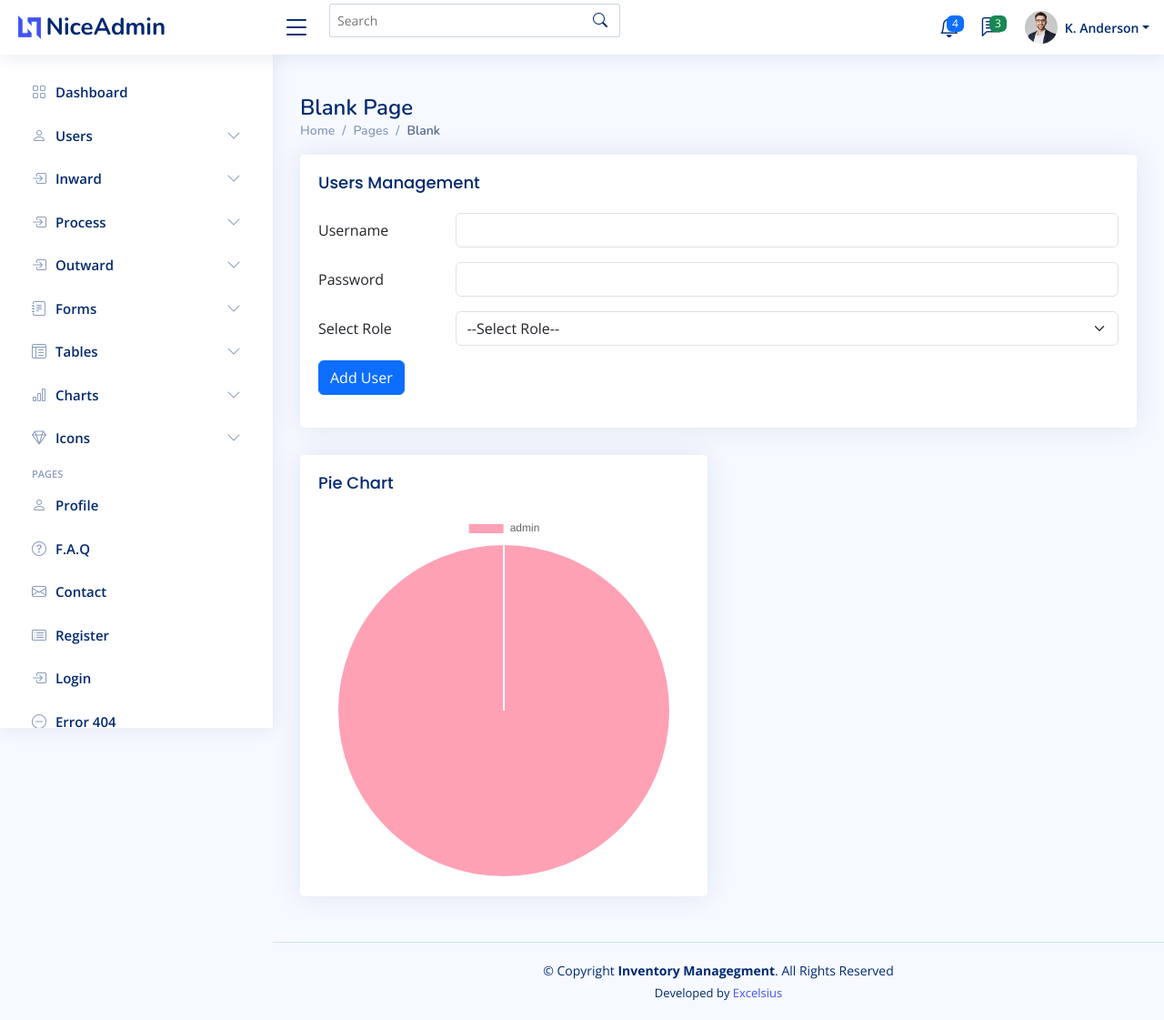
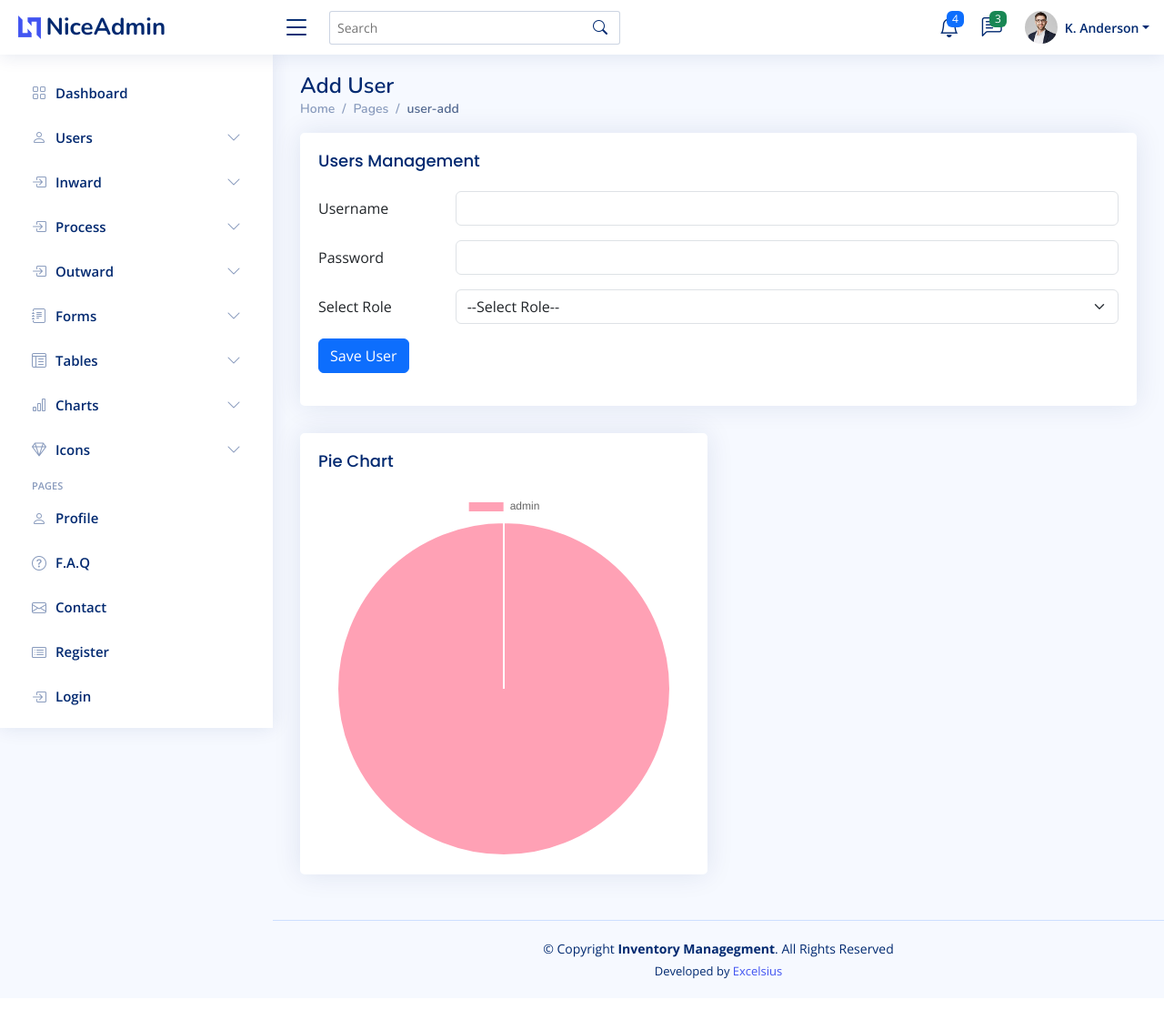
Before and after one commit to Bhavik-prajapati/InventoryManagegment, a PHP site: page /user-add.php in a window 1280 px wide. Shown: the whole page at 91% size. After the commit the page ends 1076 px from the top, so only its background shows below. Run offline with PHP 8.4, Linux system fonts and the light colour scheme; the visitor is signed in with stand-in values (Sample User, id 1); some libraries are stand-ins or nearby versions.

Commit message:
user edit added

```diff
--- a/user-add.php
+++ b/user-add.php
@@ -1,4 +1,3 @@
-Copy code
 <?php
 include("connection.php");
 session_start();
@@ -10,9 +9,30 @@ $roles = [];
 $counts = [];
 
 if ($result->num_rows > 0) {
-    while($row = $result->fetch_assoc()) {
+    while ($row = $result->fetch_assoc()) {
         $roles[] = $row["role"];
         $counts[] = $row["count"];
+    }
+}
+
+$user = [];
+$id = isset($_GET['id']) ? $_GET['id'] : null;
+if ($id) {
+    $user_query = "SELECT * FROM user_master WHERE id = ?";
+    $user_stmt = $conn->prepare($user_query);
+    if ($user_stmt) {
+        $user_stmt->bind_param("i", $id);
+        $user_stmt->execute();
+        $result = $user_stmt->get_result();
+        if ($result->num_rows > 0) {
+            $user = $result->fetch_assoc();
+        } else {
+            echo '<script>alert("User not found.");</script>';
+        }
+        echo "<script>console.log(".json_encode($user).")</script>";
+        $user_stmt->close();
+    } else {
+        echo "Error preparing statement: " . $conn->error;
     }
 }
 
@@ -23,43 +43,57 @@ if (isset($_POST['btn-adduser'])) {
         $role = $_POST['role'];
         $date = date('Y-m-d H:i:s');
 
-        // Check if username already exists
-        $check_query = "SELECT * FROM user_master WHERE username = ?";
+        $check_query = "SELECT * FROM user_master WHERE username = ?" . ($id ? " AND id != ?" : "");
         $check_stmt = $conn->prepare($check_query);
 
         if ($check_stmt) {
+            if ($id) {
+                $check_stmt->bind_param("si", $username, $id);
+            } else {
                 $check_stmt->bind_param("s", $username);
+            }
             $check_stmt->execute();
             $check_stmt->store_result();
 
             if ($check_stmt->num_rows > 0) {
                 echo '<script>alert("Username already exists. Please choose a different username.");</script>';
             } else {
-                // Username is unique, proceed with insertion
                 $hashed_password = password_hash($password, PASSWORD_DEFAULT);
+
+                if ($id) {
+                    $update_query = "UPDATE user_master SET username = ?, password = ?, role = ?, date = ? WHERE id = ?";
+                    $update_stmt = $conn->prepare($update_query);
+                    if ($update_stmt) {
+                        $update_stmt->bind_param("ssssi", $username, $hashed_password, $role, $date, $id);
+                        if ($update_stmt->execute()) {
+                            echo '<script>alert("User updated successfully!");</script>';
+                        } else {
+                            echo "Error executing statement: " . $update_stmt->error;
+                        }
+                        $update_stmt->close();
+                    } else {
+                        echo "Error preparing statement: " . $conn->error;
+                    }
+                } else {
                     $insert_query = "INSERT INTO user_master (username, password, role, date) VALUES (?, ?, ?, ?)";
                     $insert_stmt = $conn->prepare($insert_query);
-
                     if ($insert_stmt) {
                         $insert_stmt->bind_param("ssss", $username, $hashed_password, $role, $date);
-
                         if ($insert_stmt->execute()) {
                             echo '<script>alert("New user added successfully!");</script>';
                         } else {
                             echo "Error executing statement: " . $insert_stmt->error;
                         }
-
                         $insert_stmt->close();
                     } else {
                         echo "Error preparing statement: " . $conn->error;
                     }
                 }
-
+            }
             $check_stmt->close();
         } else {
             echo "Error preparing check statement: " . $conn->error;
         }
-
         $conn->close();
     } else {
         echo "All form fields are required.";
@@ -118,12 +152,12 @@ if (isset($_POST['btn-adduser'])) {
   <main id="main" class="main">
 
     <div class="pagetitle">
-      <h1>Blank Page</h1>
+      <h1>Add User</h1>
       <nav>
         <ol class="breadcrumb">
           <li class="breadcrumb-item"><a href="index.html">Home</a></li>
           <li class="breadcrumb-item">Pages</li>
-          <li class="breadcrumb-item active">Blank</li>
+          <li class="breadcrumb-item active">user-add</li>
         </ol>
       </nav>
     </div><!-- End Page Title -->
@@ -134,37 +168,33 @@ if (isset($_POST['btn-adduser'])) {
         <div class="card">
             <div class="card-body">
               <h5 class="card-title">Users Management</h5>
-
-              <!-- General Form Elements -->
               <form method="POST" action="">
                 <div class="row mb-3">
-                  <label for="inputEmail" name="username" class="col-sm-2 col-form-label">Username</label>
+                  <label for="inputEmail" class="col-sm-2 col-form-label">Username</label>
                   <div class="col-sm-10">
-                    <input type="email" name="username" class="form-control">
+                    <input type="email" name="username" class="form-control" value="<?php echo isset($user['username']) ? $user['username'] : ''; ?>">
                   </div>
                 </div>
                 <div class="row mb-3">
-                  <label for="inputPassword" name="password" class="col-sm-2 col-form-label">Password</label>
+                  <label for="inputPassword" class="col-sm-2 col-form-label">Password</label>
                   <div class="col-sm-10">
-                    <input type="password" name="password" class="form-control">
+                    <input type="password" name="password" class="form-control" value="<?php echo isset($user['password']) ? $user['password'] : ''; ?>">
                   </div>
                 </div>
-
                 <div class="row mb-3">
                   <label class="col-sm-2 col-form-label">Select Role</label>
                   <div class="col-sm-10">
                     <select name="role" class="form-select" aria-label="Default select example">
-                      <option selected>--Select Role--</option>
-                      <option value="Inward">Inward</option>
-                      <option value="Process">Process</option>
-                      <option value="Outward">Outward</option>
+                      <option value="">--Select Role--</option>
+                      <option value="Inward" <?php echo (isset($user['role']) && $user['role'] == 'Inward') ? 'selected' : ''; ?>>Inward</option>
+                      <option value="Process" <?php echo (isset($user['role']) && $user['role'] == 'Process') ? 'selected' : ''; ?>>Process</option>
+                      <option value="Outward" <?php echo (isset($user['role']) && $user['role'] == 'Outward') ? 'selected' : ''; ?>>Outward</option>
                     </select>
                   </div>
                 </div>
-
                 <div class="row mb-3">
                   <div class="col-sm-10">
-                    <button type="submit" name="btn-adduser" class="btn btn-primary">Add User</button>
+                    <button type="submit" name="btn-adduser" class="btn btn-primary">Save User</button>
                   </div>
                 </div>
               </form>
@@ -233,9 +263,6 @@ if (isset($_POST['btn-adduser'])) {
           </div>
         </div>
           </div>
-
-
-
         </div>
       </div>
     </section>
```
Lines whose indentation alone changed are shown as unchanged.
